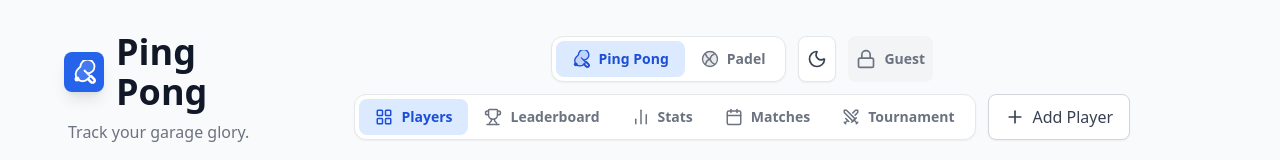
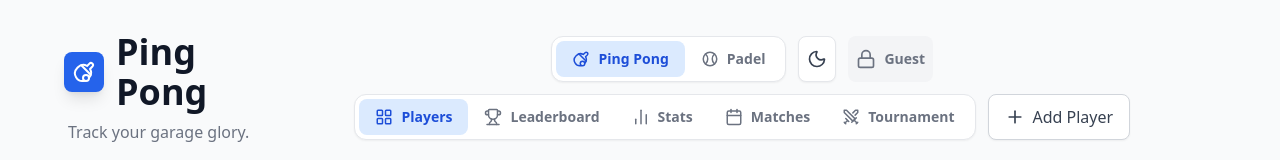
Before and after one commit to Sportno-Drustvo-Sistem/Table-Tennis-Tracker, a React (Vite) app: page / in a window 1280 px wide. Shown: the top 160 px of the page. Built offline with nearby package versions, Linux system fonts and the light colour scheme; no server answers; the database is empty.

Commit message:
updated icons

```diff
--- a/src/components/Icons.jsx
+++ b/src/components/Icons.jsx
@@ -1,18 +1,15 @@
 import React from 'react'
 
 export const PingPongIcon = ({ size = 24, className = "" }) => (
-    <svg xmlns="http://www.w3.org/2000/svg" width={size} height={size} viewBox="0 0 24 24" fill="none" stroke="currentColor" strokeWidth="1.8" strokeLinecap="round" strokeLinejoin="round" className={className}>
-        <path d="M15.5 13.5A7 7 0 1 0 8.5 6.5l-2.8 2.8a7 7 0 0 0 9.9 9.9l2.8-2.8Z" fill="currentColor" fillOpacity="0.15" />
-        <path d="M19 16l3 3a2.121 2.121 0 0 1-3 3l-3-3" strokeWidth="2.5" />
-        <path d="m15.5 13.5-3-3" />
-        <circle cx="5" cy="19" r="2.5" fill="currentColor" stroke="none" />
+    <svg xmlns="http://www.w3.org/2000/svg" width={size} height={size} viewBox="0 0 24 24" fill="none" stroke="currentColor" strokeWidth="2" strokeLinecap="round" strokeLinejoin="round" className={className}>
+        <path d="M12.718 20.713a7.64 7.64 0 0 1-7.48-12.755l.72-.72a7.64 7.64 0 0 1 9.105-1.283L17.45 3.61a2.08 2.08 0 0 1 3.057 2.815l-.116.126l-2.346 2.387a7.64 7.64 0 0 1-1.052 8.864" />
+        <path d="M11 18a3 3 0 1 0 6 0a3 3 0 1 0-6 0M9.3 5.3l9.4 9.4" />
     </svg>
 )
 
 export const TennisIcon = ({ size = 24, className = "" }) => (
-    <svg xmlns="http://www.w3.org/2000/svg" width={size} height={size} viewBox="0 0 24 24" fill="none" stroke="currentColor" strokeWidth="1.8" strokeLinecap="round" strokeLinejoin="round" className={className}>
-        <circle cx="12" cy="12" r="10" fill="currentColor" fillOpacity="0.15" />
-        <path d="M6 5.3A9.9 9.9 0 0 0 12 12a9.9 9.9 0 0 0 6 6.7" />
-        <path d="M6 18.7A9.9 9.9 0 0 1 12 12a9.9 9.9 0 0 1 6-6.7" />
+    <svg xmlns="http://www.w3.org/2000/svg" width={size} height={size} viewBox="0 0 24 24" fill="none" stroke="currentColor" strokeWidth="2" strokeLinecap="round" strokeLinejoin="round" className={className}>
+        <path d="M3 12a9 9 0 1 0 18 0a9 9 0 1 0-18 0" />
+        <path d="M6 5.3a9 9 0 0 1 0 13.4M18 5.3a9 9 0 0 0 0 13.4" />
     </svg>
 )
--- a/src/components/modals/PlayerSelectionModal.jsx
+++ b/src/components/modals/PlayerSelectionModal.jsx
@@ -85,8 +85,8 @@ const PlayerSelectionModal = ({ isOpen, onClose, users, onPlayersSelected, onLiv
                                                 }}
                                                 className="group px-3 py-1.5 bg-gradient-to-r from-purple-500 to-indigo-600 hover:from-purple-600 hover:to-indigo-700 text-white text-sm font-bold rounded shadow-sm flex items-center gap-1 transition-all"
                                             >
-                                                <svg xmlns="http://www.w3.org/2000/svg" width="16" height="16" viewBox="0 0 24 24" fill="currentColor" stroke="currentColor" strokeWidth="1" strokeLinecap="round" strokeLinejoin="round" className="text-yellow-300 transform -rotate-12 group-hover:animate-pulse transition-all">
-                                                    <polygon points="13 2 3 14 12 14 11 22 21 10 12 10 13 2"></polygon>
+                                                <svg xmlns="http://www.w3.org/2000/svg" width="16" height="16" viewBox="0 0 24 24" fill="currentColor" stroke="currentColor" strokeWidth="2" strokeLinecap="round" strokeLinejoin="round" className="text-yellow-300 group-hover:animate-pulse transition-all">
+                                                    <path d="M4 14a1 1 0 0 1-.78-1.63l9.9-10.2a.5.5 0 0 1 .86.46l-1.92 6.02A1 1 0 0 0 13 10h7a1 1 0 0 1 .78 1.63l-9.9 10.2a.5.5 0 0 1-.86-.46l1.92-6.02A1 1 0 0 0 11 14z" />
                                                 </svg>
                                                 Live Match
                                             </button>
@@ -102,15 +102,8 @@ const PlayerSelectionModal = ({ isOpen, onClose, users, onPlayersSelected, onLiv
                 <div className="flex-1 overflow-y-auto p-6">
                     {users.length === 0 ? (
                         <div className="flex flex-col items-center justify-center py-20 text-gray-500 dark:text-gray-400">
-                            <div className="mb-6 relative">
-                                <svg className="w-24 h-24 text-gray-300 dark:text-gray-600" fill="none" viewBox="0 0 24 24" stroke="currentColor" strokeWidth="1">
-                                    <path strokeLinecap="round" strokeLinejoin="round" d="M17 20h5v-2a3 3 0 00-5.356-1.857M17 20H7m10 0v-2c0-.656-.126-1.283-.356-1.857M7 20H2v-2a3 3 0 015.356-1.857M7 20v-2c0-.656.126-1.283.356-1.857m0 0a5.002 5.002 0 019.288 0M15 7a3 3 0 11-6 0 3 3 0 016 0zm6 3a2 2 0 11-4 0 2 2 0 014 0zM7 10a2 2 0 11-4 0 2 2 0 014 0z" />
-                                </svg>
-                                <div className="absolute -bottom-2 -right-2 bg-blue-100 dark:bg-blue-900/50 rounded-full p-2">
-                                    <svg className="w-6 h-6 text-blue-500" fill="none" viewBox="0 0 24 24" stroke="currentColor" strokeWidth="2">
-                                        <path strokeLinecap="round" strokeLinejoin="round" d="M12 4v16m8-8H4" />
-                                    </svg>
-                                </div>
+                            <div className="mb-6 text-gray-300 dark:text-gray-600 flex justify-center">
+                                <svg xmlns="http://www.w3.org/2000/svg" width="96" height="96" viewBox="0 0 24 24" fill="none" stroke="currentColor" strokeWidth="1.5" strokeLinecap="round" strokeLinejoin="round"><path d="M5 11a7 7 0 0 1 14 0v7a1.78 1.78 0 0 1-3.1 1.4a1.65 1.65 0 0 0-2.6 0a1.65 1.65 0 0 1-2.6 0a1.65 1.65 0 0 0-2.6 0A1.78 1.78 0 0 1 5 18zm5-1h.01M14 10h.01" /><path d="M10 14a3.5 3.5 0 0 0 4 0" /></svg>
                             </div>
                             <h3 className="text-xl font-bold text-gray-800 dark:text-white">No players found</h3>
                             <p className="text-gray-500 dark:text-gray-400 mt-2 max-w-sm text-center">It looks like the roster is empty. Head back and add some players to get the action started!</p>
```
